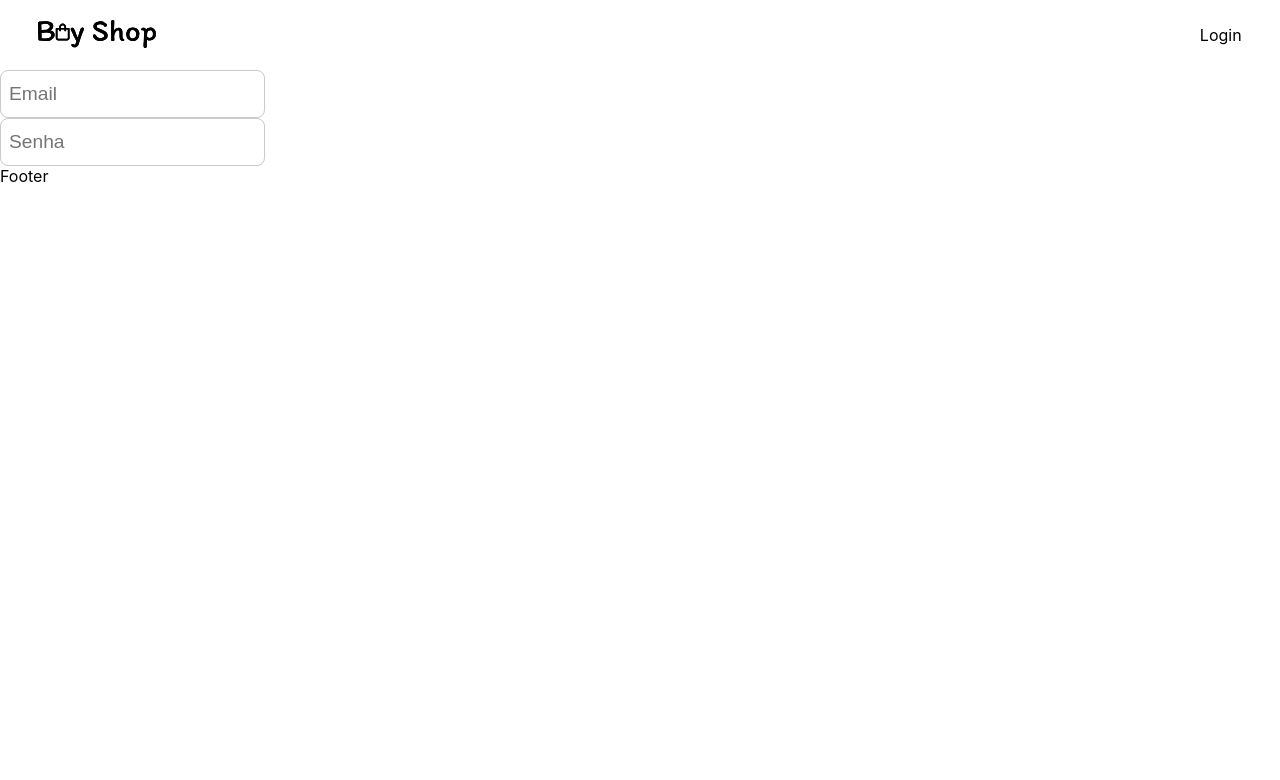
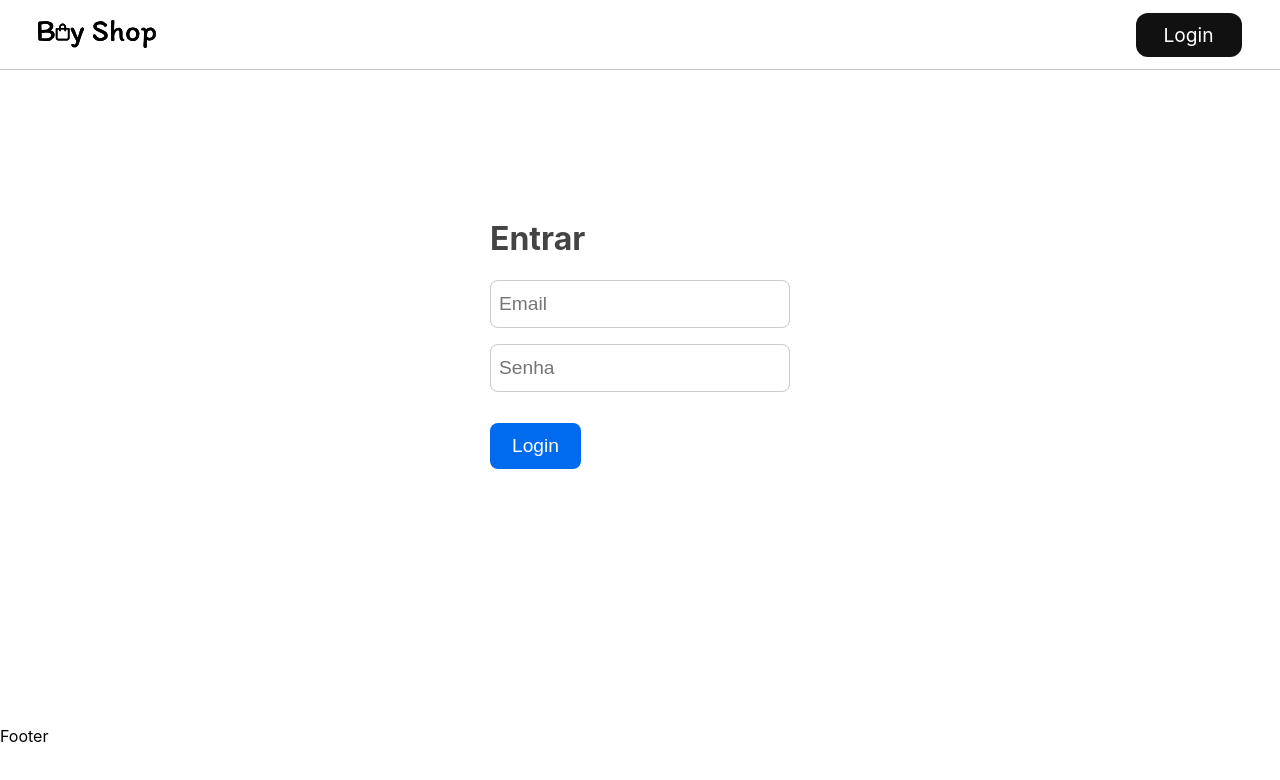
Before and after one commit to marlon307/teste-caccoon, a Next.js app: page /login in a window 1280 px wide. Shown: the top 780 px of the page. Built offline with nearby package versions, Linux system fonts and the light colour scheme.

Commit message:
page login

```diff
--- a/components/componentsForm/style.module.scss
+++ b/components/componentsForm/style.module.scss
@@ -1,10 +1,12 @@
 .input {
+  margin-top: 1em;
   display: block;
-  width: max-content;
+  width: 100%;
   color: var(--color-text);
 
   input {
     outline: none;
+    width: 100%;
     border: 1px solid var(--color-border);
     border-radius: 8px;
     position: relative;
--- a/components/header/Header.tsx
+++ b/components/header/Header.tsx
@@ -21,7 +21,7 @@ function Header() {
           </a>
         </Link>
       </div>
-      <div>
+      <div className={ style.login }>
         <Link href="login">
           Login
         </Link>
--- a/components/header/style.module.scss
+++ b/components/header/style.module.scss
@@ -1,4 +1,9 @@
 .header {
+  position: sticky;
+  backdrop-filter: blur(20px);
+  border-bottom: 1px solid var(--color-border);
+  z-index: 9999;
+  top: 0;
   grid-area: header;
   display: flex;
   align-items: center;
@@ -16,3 +21,14 @@
     height: 50px;
   }
 }
+
+.login {
+  a {
+    border-radius: 12px;
+    padding: 10px 28px;
+    background: var(--color-l-button);
+    font-size: var(--font-s-button);
+    color: #fff;
+    font-weight: 400;
+  }
+}
--- a/pages/login.tsx
+++ b/pages/login.tsx
@@ -1,5 +1,6 @@
 import React, { useState, useCallback, ChangeEvent } from 'react';
 import Input from '../components/componentsForm/Input';
+import style from '../sass/style.module.scss';
 
 type TLogin = {
   email: string;
@@ -20,8 +21,13 @@ function Login() {
     }));
   }, []);
 
+  const actionLogin = () => {
+
+  };
+
   return (
-    <form>
+    <form className={ style.form }>
+      <h1>Entrar</h1>
       <Input
         id="email"
         name="email"
@@ -40,6 +46,7 @@ function Login() {
         changeEvent={ changeLogin }
         autoComplete="current-password"
       />
+      <button type="button" onClick={ actionLogin }>Login</button>
     </form>
   );
 }
--- a/sass/globals.scss
+++ b/sass/globals.scss
@@ -15,8 +15,15 @@ body {
 
 :root {
   --font-s-input: 1.2em;
+  --font-s-button: 1.2em;
   --color-border: #cacaca;
   --color-text: #7c7c7c;
+  --color-button: #006bef;
+  // color color font button
+  --color-cf-button: #fff;
+  --color-h1: #454444;
+  // color link button
+  --color-l-button: #111111;
 }
 
 #__next {
--- /dev/null
+++ b/sass/login.scss
@@ -0,0 +1,22 @@
+.form {
+  h1 {
+    color: var(--color-h1)
+  }
+
+  width: 100%;
+  max-width: 300px;
+  height: 50vh;
+  margin: 8em auto;
+
+  button {
+    margin-top: 1.6em;
+    font-size: var(--font-s-button);
+    padding: 12px 22px;
+    border-radius: 8px;
+    font-weight: 500;
+    cursor: pointer;
+    border: none;
+    background: var(--color-button);
+    color: var(--color-cf-button);
+  }
+}
--- a/sass/style.module.scss
+++ b/sass/style.module.scss
@@ -1,3 +1,5 @@
+@import './login.scss';
+
 .main {
   min-height: 100vh;
   padding: 4rem 0;
@@ -6,4 +8,8 @@
   flex-direction: column;
   justify-content: center;
   align-items: center;
+
+  h1 {
+    color: var(--color-h1)
+  }
 }
```
